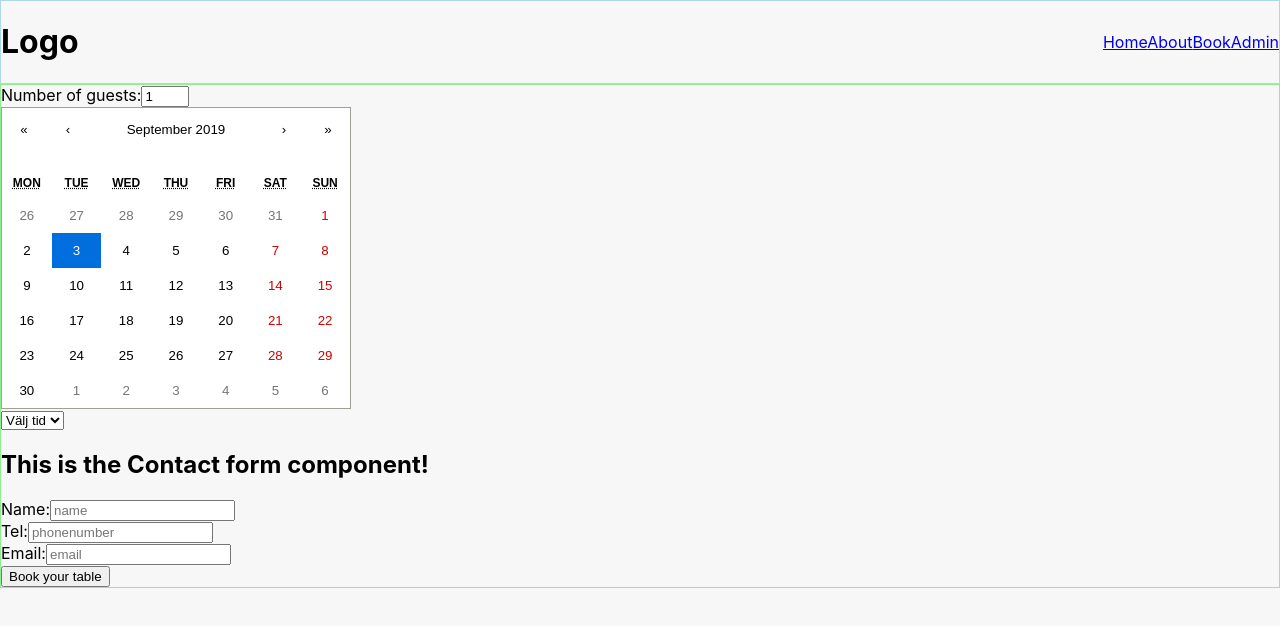
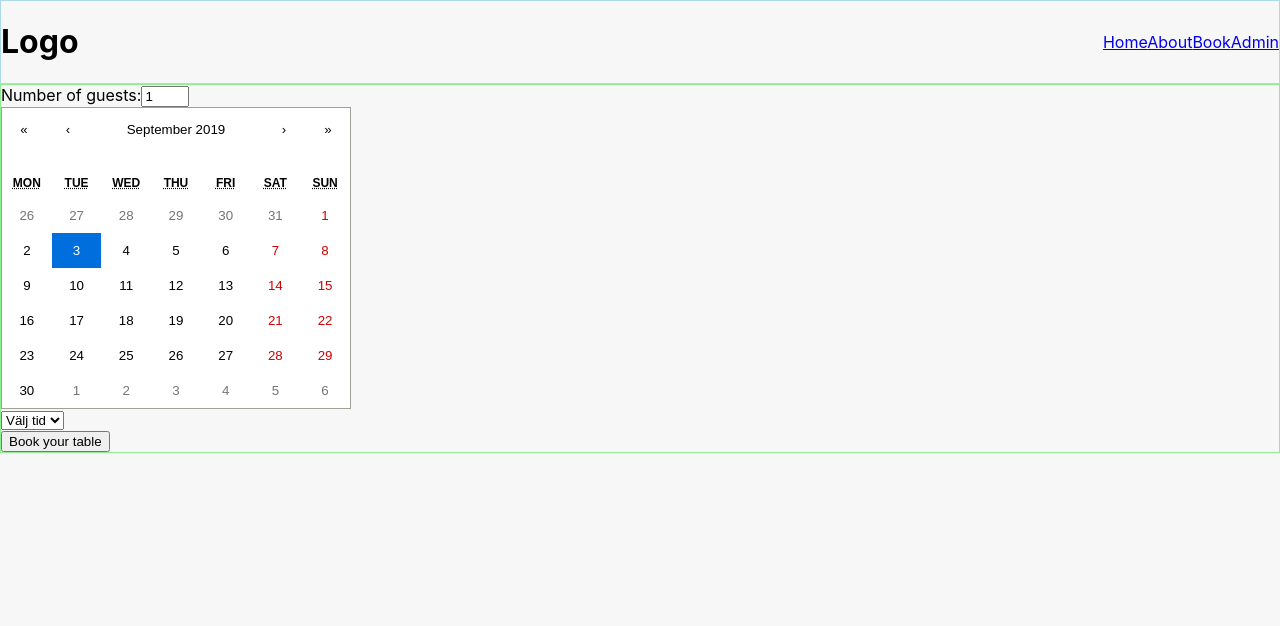
Before and after one commit to mhedengren/react-restaurant-booking, a React (Create React App) app: page /booking in a window 1280 px wide. Shown: the top 626 px of the page. Built offline with nearby package versions, Linux system fonts and the light colour scheme; no server answers.

Commit message:
finishing work on lifting state

```diff
--- a/src/components/Booking/Booking.tsx
+++ b/src/components/Booking/Booking.tsx
@@ -6,12 +6,13 @@ import moment from 'moment'
 //Interface för hur hela bokningen ser ut
 interface IBookingState {
   guests: number
-  date: string
+  date: Date;
   time: number
   name: string
   email: string
   tel: string
   contactFormValid: boolean
+  showSecondForm: boolean
 }
 
 class Booking extends React.Component<{}, IBookingState> {
@@ -24,14 +25,16 @@ class Booking extends React.Component<{}, IBookingState> {
     this.getFirstFormInfo = this.getFirstFormInfo.bind(this)
     this.state = {
       guests: 0,
-      date: '',
+      date: new Date(),
       time: 0,
       name: '',
       email: '',
       tel: '',
-      contactFormValid: false
+      contactFormValid: false,
+      showSecondForm: false
     }
   }
+
   displayGuestLog() {
     console.log('Welcome to June ' + JSON.stringify(this.state))
   }
@@ -57,11 +60,12 @@ class Booking extends React.Component<{}, IBookingState> {
   //getFirstFormInfo är funktionen som vi skickar ned till BookingForm via props
   //Sätta state/Lyfta ut state från vår andra komponent
   //hämtar värdena
-  getFirstFormInfo(numberOfGuests: number, date: string, time: number) {
+  getFirstFormInfo(numberOfGuests: number, date: Date, time: number) {
     this.setState({
       guests: numberOfGuests,
       date: date,
-      time: time
+      time: time,
+      showSecondForm: true
     })
   }
 
@@ -71,7 +75,7 @@ class Booking extends React.Component<{}, IBookingState> {
         {/* Namnger propsen och skickar ner funktionen*/}
         <BookingForm sendToBooking={this.getFirstFormInfo} />
         <div>
-          <ContactForm onChangeHandler={this.contactFormValues} />
+         {this.state.showSecondForm ? <ContactForm onChangeHandler={this.contactFormValues} /> :null}
         </div>
         <button onClick={this.submitBook}> Book your table </button>
       </div>
--- a/src/components/Booking/BookingForm.tsx
+++ b/src/components/Booking/BookingForm.tsx
@@ -17,7 +17,7 @@ interface IBookingFormState {
 }
 
 interface IBookingFormProps {
-    sendToBooking(numberOfGuests: number, date: string, time: number):void;
+    sendToBooking(numberOfGuests: number, date: Date, time: number):void;
 }
 
 class BookingForm extends React.Component<
@@ -74,12 +74,12 @@ class BookingForm extends React.Component<
   handleSubmit(event: any) {
 
 
-    console.log(event)
+    // console.log(event)
     let newDate = moment(this.state.date).format('YYYY-MM-DD')
-    this.props.sendToBooking(this.state.numberOfGuests, newDate, this.state.time)
+    this.props.sendToBooking(this.state.numberOfGuests, this.state.date, event.target.value)
     console.log(this.state.numberOfGuests)
     console.log(newDate)
-    console.log(this.state.time) //HÄR BLIR DET AUTOMATISKT DAGENS DATUM
+    console.log(event.target.value)
 
   }
 
@@ -97,7 +97,8 @@ class BookingForm extends React.Component<
     )
     .then((result: any) => {
       this.setState({
-        bookingArrayByDate: result.data
+        bookingArrayByDate: result.data,
+        date: date
       }, () => this.toggleOptions())
     })
   }
--- a/src/components/Booking/ContactForm.tsx
+++ b/src/components/Booking/ContactForm.tsx
@@ -61,6 +61,9 @@ class ContactForm extends React.Component<IValuesProps, IValuesState> {
             [name]: value
         }  as IValuesState,
         () => { this.props.onChangeHandler(this.state.name, this.state.tel, this.state.email, this.state.contactFormValid ); // Keeps the method and state values in sync
+        console.log(this.state.name)
+        console.log(this.state.email)
+        console.log(this.state.tel)
         });
     }
 
```
